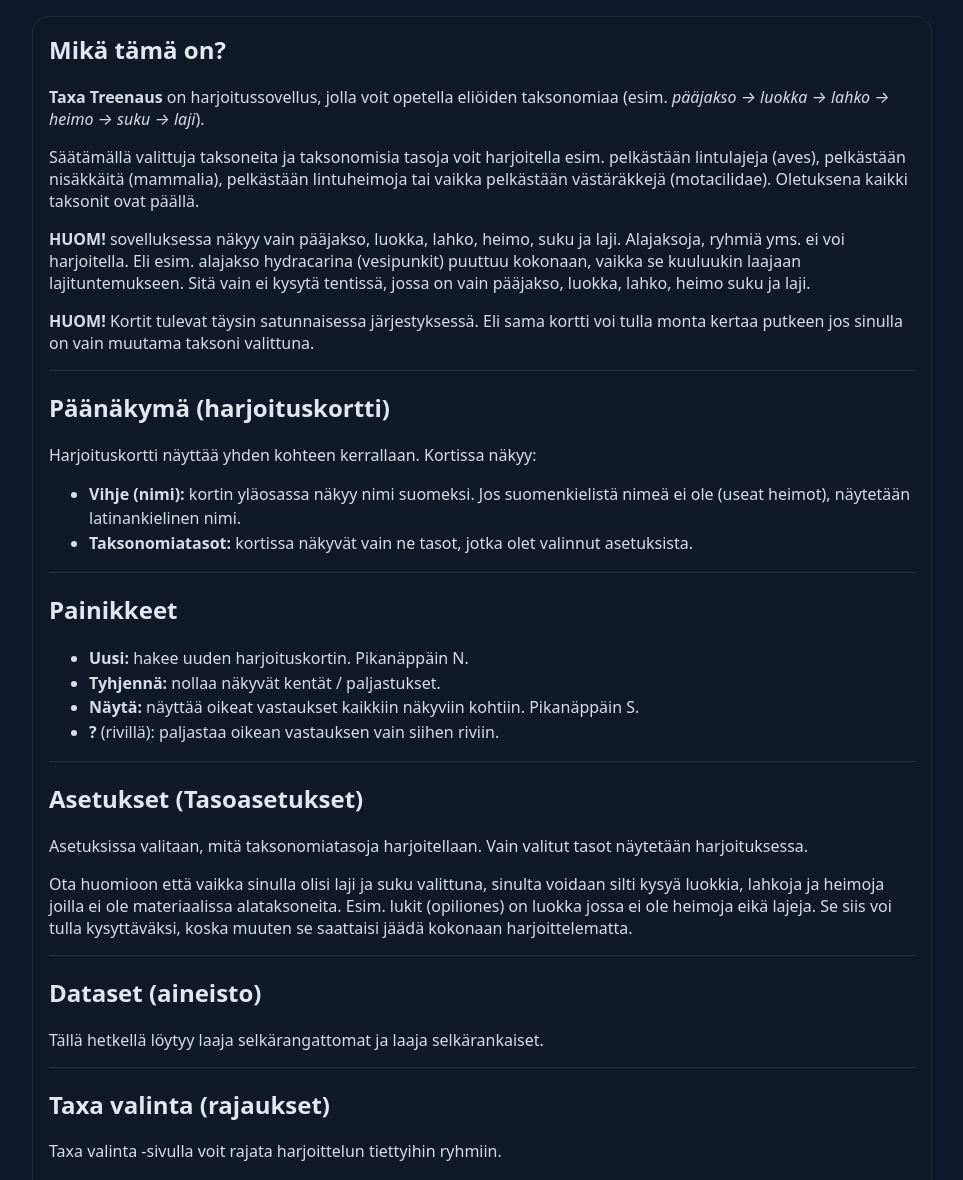
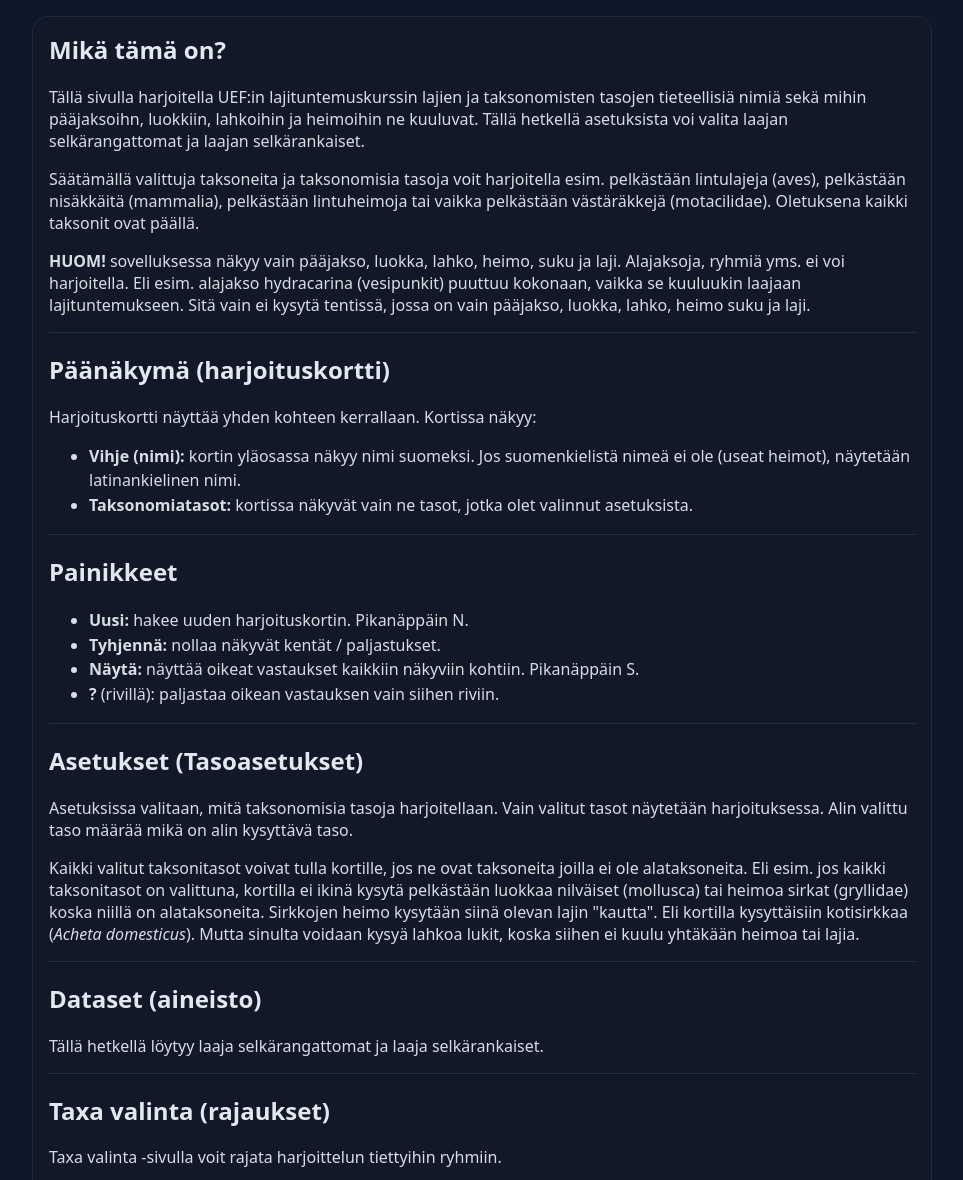
Before and after one commit to kootepe/taxatrainer, a Flask app: page /manual in a window 1280 px wide. Shown: the part 118-1298 px from the top of the page, without its empty margins (158-1121 px from the left). Run offline with Flask 3, Linux system fonts and the light colour scheme.

Commit message:
add to manual

```diff
--- a/templates/manual.html
+++ b/templates/manual.html
@@ -18,9 +18,13 @@
     <section class="card">
       <h2 style="margin-top:0;">Mikä tämä on?</h2>
       <p style="opacity:0.95;">
-        <strong>Taxa Treenaus</strong> on harjoitussovellus, jolla voit opetella eliöiden taksonomiaa
-        (esim. <em>pääjakso → luokka → lahko → heimo → suku → laji</em>).
+         Tällä sivulla harjoitella UEF:in lajituntemuskurssin lajien ja
+          taksonomisten tasojen tieteellisiä nimiä sekä mihin pääjaksoihn,
+          luokkiin, lahkoihin ja heimoihin ne kuuluvat. Tällä hetkellä
+          asetuksista voi valita laajan selkärangattomat ja laajan
+          selkärankaiset.
       </p>
+        <p></p>
       <p style="opacity:0.95;">
           Säätämällä valittuja taksoneita ja taksonomisia tasoja voit
           harjoitella esim. pelkästään lintulajeja (aves), pelkästään
@@ -35,12 +39,12 @@
           kysytä tentissä, jossa on vain pääjakso, luokka, lahko, heimo suku ja
           laji.
       </p>
-      <p style="opacity:0.95;">
-        <strong>HUOM!</strong>
-          Kortit tulevat täysin satunnaisessa järjestyksessä. Eli sama kortti
-          voi tulla monta kertaa putkeen jos sinulla on vain muutama taksoni
-          valittuna.
-      </p>
+      <!-- <p style="opacity:0.95;"> -->
+      <!--   <strong>HUOM!</strong> -->
+      <!--     Kortit tulevat täysin satunnaisessa järjestyksessä. Eli sama kortti -->
+      <!--     voi tulla monta kertaa putkeen jos sinulla on vain muutama taksoni -->
+      <!--     valittuna. -->
+      <!-- </p> -->
 
 
       <hr style="border:0; border-top:1px solid #243244; margin:16px 0;" />
@@ -74,16 +78,23 @@
 
       <h2>Asetukset (Tasoasetukset)</h2>
       <p style="opacity:0.95;">
-        Asetuksissa valitaan, mitä taksonomiatasoja harjoitellaan. Vain valitut
-          tasot näytetään harjoituksessa.
+        Asetuksissa valitaan, mitä taksonomisia tasoja harjoitellaan. Vain valitut
+          tasot näytetään harjoituksessa. Alin valittu taso määrää mikä on alin
+          kysyttävä taso.
+          <!-- Eli jos jostain syystä valitsisit pääjakso, suku ja -->
+          <!-- laji, sinulta ei silti kysytä pelkkiä pääjaksoja, mutta kortilla näytetään -->
+          <!-- vain pääjakso, suku ja laji. -->
       </p>
 
       <p style="opacity:0.95;">
-          Ota huomioon että vaikka sinulla olisi laji ja suku valittuna,
-          sinulta voidaan silti kysyä luokkia, lahkoja ja heimoja joilla ei ole
-          materiaalissa alataksoneita. Esim. lukit (opiliones) on luokka jossa
-          ei ole heimoja eikä lajeja. Se siis voi tulla kysyttäväksi, koska
-          muuten se saattaisi jäädä kokonaan harjoittelematta.
+          Kaikki valitut taksonitasot voivat tulla kortille, jos ne ovat
+          taksoneita joilla ei ole alataksoneita. Eli esim. jos kaikki
+          taksonitasot on valittuna, kortilla ei ikinä kysytä pelkästään luokkaa
+          nilväiset (mollusca) tai heimoa sirkat (gryllidae) koska niillä on
+          alataksoneita. Sirkkojen heimo kysytään siinä olevan lajin "kautta".
+          Eli kortilla kysyttäisiin kotisirkkaa (<em>Acheta domesticus</em>).
+          Mutta sinulta voidaan kysyä lahkoa lukit, koska siihen ei kuulu
+          yhtäkään heimoa tai lajia.
       </p>
 
       <hr style="border:0; border-top:1px solid #243244; margin:16px 0;" />
```
